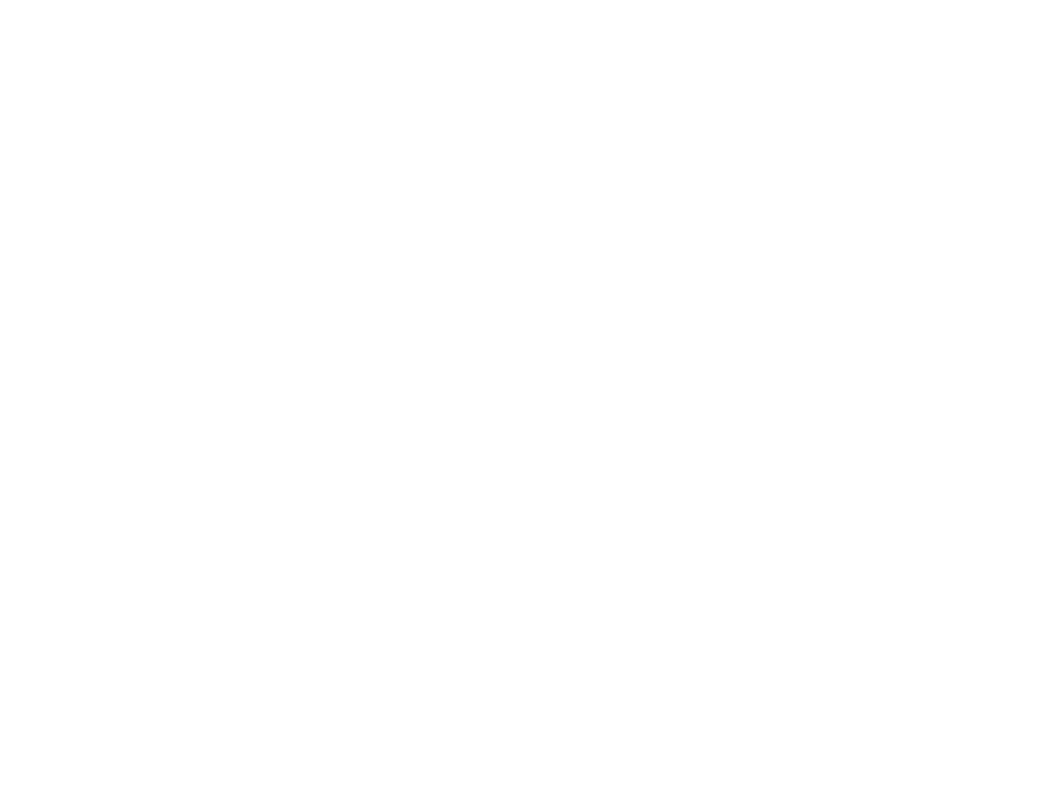
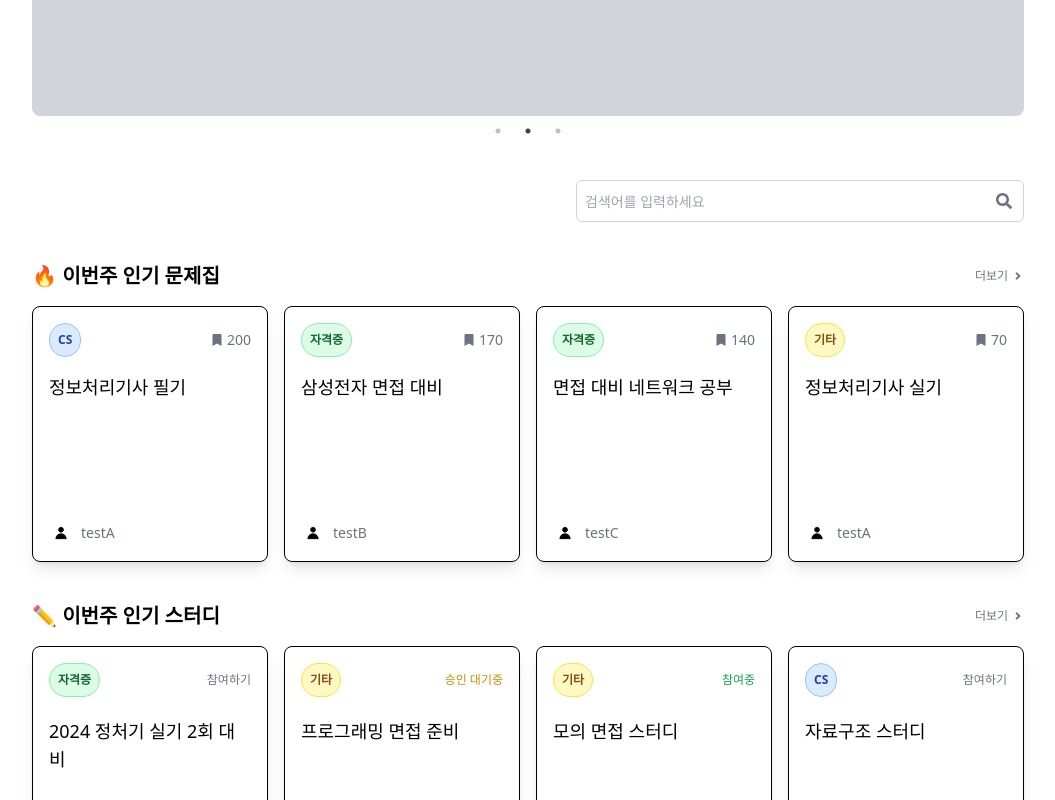
Before and after one commit to DoDreamTeam/Frontend, a React (Create React App) app: page / in a window 1280 px wide. Shown: the part 380-1180 px from the top of the page, without its empty margins (112-1167 px from the left). Before the commit the page ends 800 px from the top, so only its background shows below. Built offline with nearby package versions, Linux system fonts and the light colour scheme.

Commit message:
design: 메인 페이지 UI 구현 (#5)
- dummy data를 사용해서 메인 페이지 UI를 구현했습니다.

```diff
--- a/src/pages/Main.jsx
+++ b/src/pages/Main.jsx
@@ -1,14 +1,34 @@
 import React from "react";
+import Banner from "../components/main/Banner";
+import TotalSearch from "../components/main/TotalSearch";
+import BestBook from "../components/main/BestBook";
+import BestStudy from "../components/main/BestStudy";
 
 const Main = () => {
   return (
-    <>
+    <div className="flex flex-col items-center w-full">
       {/* 배너 */}
+      <div className="w-full max-w-screen-lg mb-6">
+        <Banner />
+      </div>
+
+      {/* 전체 검색창 */}
+      <div className="w-full max-w-screen-lg flex justify-end mb-10">
+        <div className="w-full max-w-md">
+          <TotalSearch />
+        </div>
+      </div>
 
       {/* 인기 문제집 */}
+      <div className="w-full max-w-screen-lg mb-10">
+        <BestBook />
+      </div>
 
       {/* 인기 스터디 */}
-    </>
+      <div className="w-full max-w-screen-lg mb-10">
+        <BestStudy />
+      </div>
+    </div>
   );
 };
 
```
